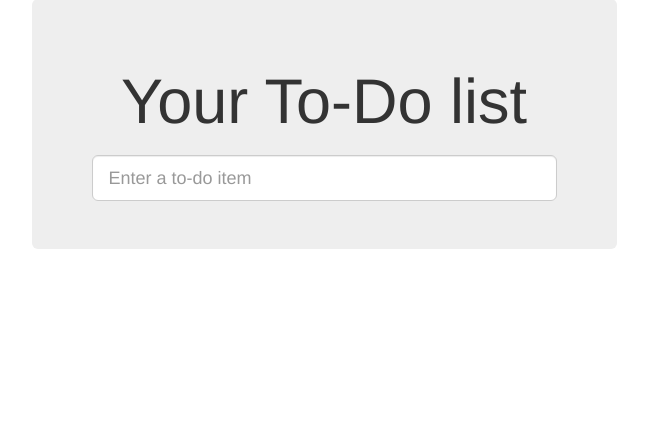
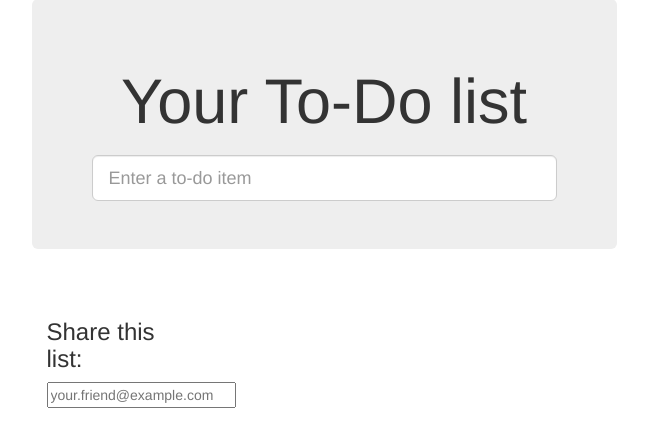
Before and after one commit to pvegdahl/python-tdd-book, a Django app: template lists/templates/list.html in a window 1280 px wide. Shown: the part 73-520 px from the top of the page, without its empty margins (316-964 px from the left). Run offline with Django 3.2, Linux system fonts and the light colour scheme; the template is opened without the code that fills it: values that come from a table or form of the project are taken from there, others are empty; some libraries are stand-ins or nearby versions.

```diff
--- a/functional_tests/test_sharing.py
+++ b/functional_tests/test_sharing.py
@@ -44,9 +44,8 @@ class SharingTest(FunctionalTest):
 
         # Jojo notices a "Share this list" option
         share_box = list_page.get_share_box()
-        # share_box = self.browser.find_element_by_css_selector('input[name="sharee"]')
         self.assertEqual(
-            share_box.get_attribute("placeholder"), "your-friend@example.com"
+            share_box.get_attribute("placeholder"), "your.friend@example.com"
         )
 
         # Jojo shares the list and the page updates to say it is shared with Maximilian
--- a/lists/templates/list.html
+++ b/lists/templates/list.html
@@ -11,3 +11,15 @@
         {%  endfor %}
     </table>
 {% endblock %}
+
+{%  block extra_content %}
+    <div class="row">
+        <div class="col-md-3">
+            <h3>Share this list:</h3>
+            <form class="form-inline" method="POST" action="{% url 'share_list' list.id %}">
+                {% csrf_token %}
+                <input name="sharee" placeholder="your.friend@example.com">
+            </form>
+        </div>
+    </div>
+{% endblock %}
--- a/lists/urls.py
+++ b/lists/urls.py
@@ -20,5 +20,6 @@ from lists import views
 urlpatterns = [
     url(r"^new$", views.new_list, name="new_list"),
     url(r"^(\d+)/$", views.view_list, name="view_list"),
+    url(r"^(\d+)/share$", views.share_list, name="share_list"),
     url(r"^users/(.+)/$", views.my_lists, name="my_lists"),
 ]
--- a/lists/views.py
+++ b/lists/views.py
@@ -31,3 +31,8 @@ def new_list(request: HttpRequest) -> HttpResponse:
 
 def my_lists(request: HttpRequest, email: str) -> HttpResponse:
     return render(request, "my_lists.html", {"owner": (User.objects.get(email=email))})
+
+
+def share_list(request: HttpRequest, list_id: str) -> HttpResponse:
+    the_list = List.objects.get(id=list_id)
+    return redirect(the_list)
```
Also changed, not shown: lists/tests/test_views.py (+10 -1 lines).
